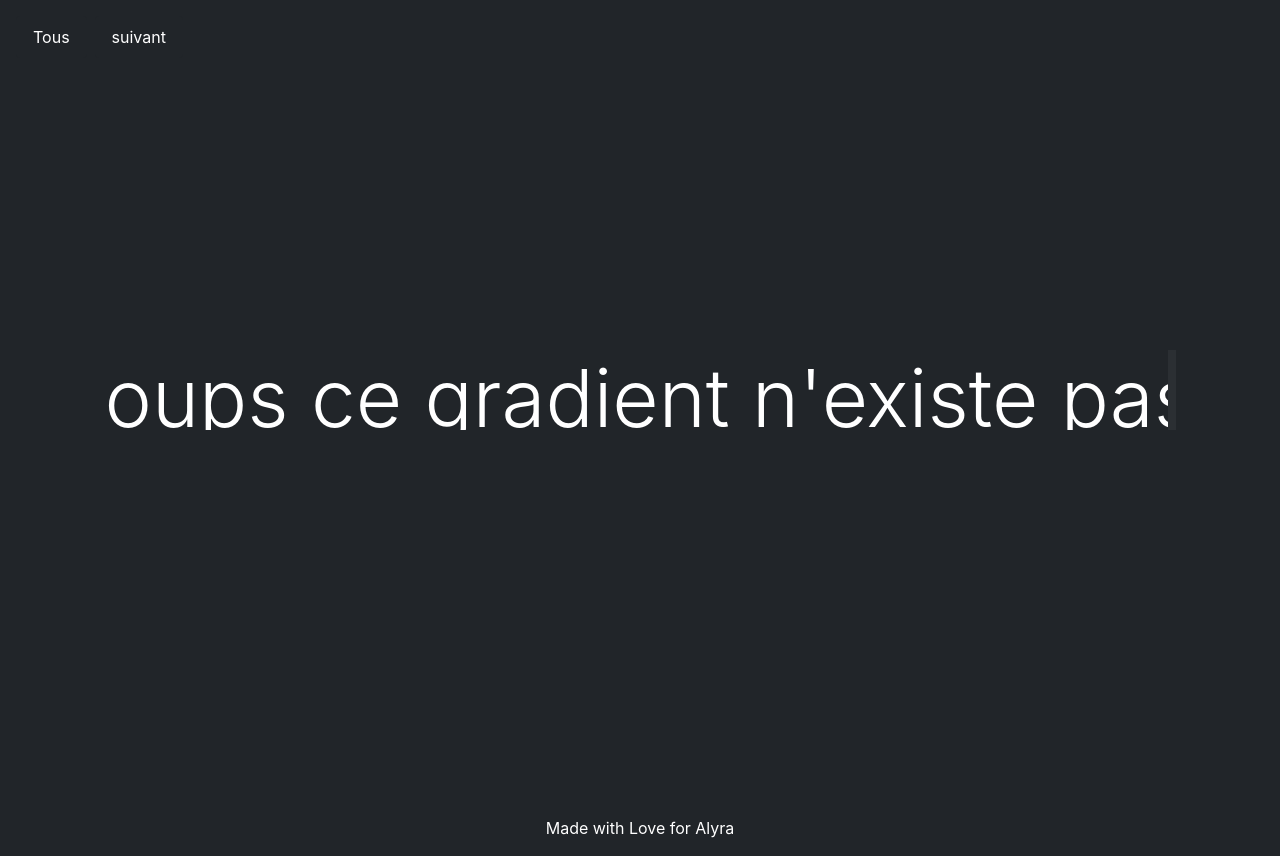
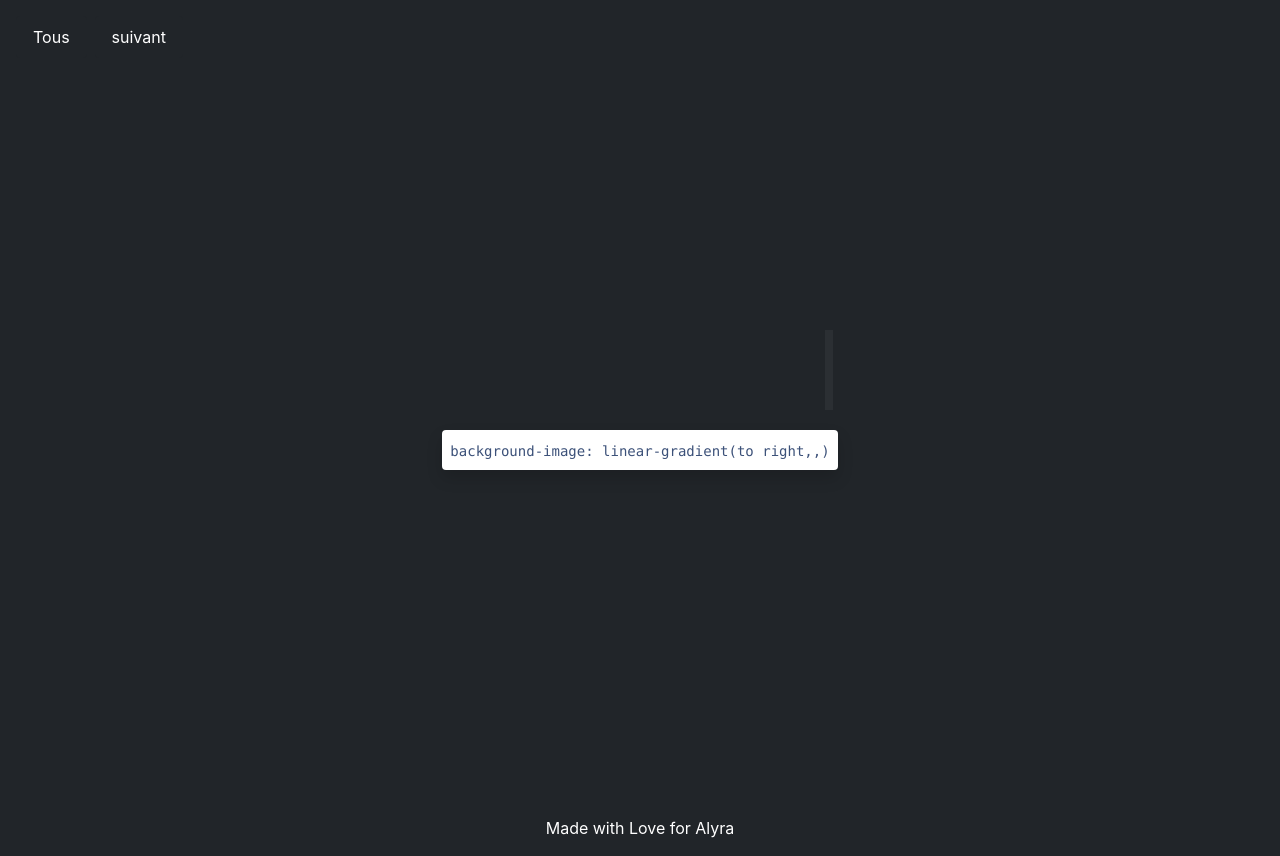
Before and after one commit to ricardo-eth/gradients-once-more-dreamTeam, a React (Create React App) app: page /gradient/1 in a window 1280 px wide. Built offline with nearby package versions, Linux system fonts and the light colour scheme; no server answers.

Commit message:
good good

```diff
--- a/src/Pages/FullPage.js
+++ b/src/Pages/FullPage.js
@@ -57,7 +57,7 @@ export const FullPage = () => {
               )}
             </li>
           </nav>
-          {id > 1 ? <div className="m-auto text-center">
+          {id > 0 ? <div className="m-auto text-center">
             <h1 className="text-white display-1 text-anim">
               {gradients[id - 1]?.name}
             </h1>
```
